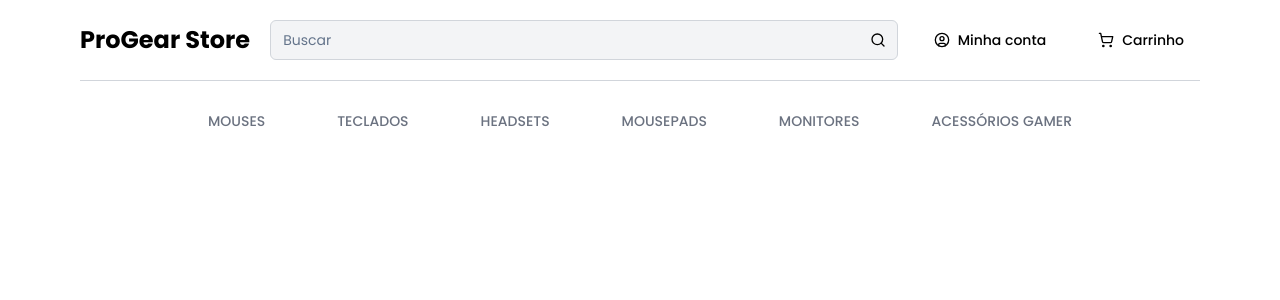
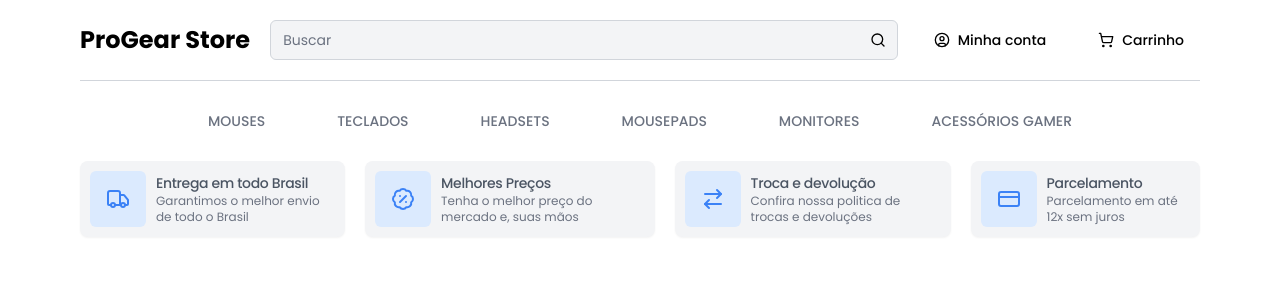
Before and after one commit to arisonfirmino/pro-gear-store, a Next.js app: page / in a window 1280 px wide. Shown: the top 300 px of the page. Built offline with nearby package versions, Linux system fonts and the light colour scheme.

Commit message:
feat: add Benefits components

```diff
--- /dev/null
+++ b/app/(home)/components/benefits.tsx
@@ -0,0 +1,77 @@
+import { cn } from "@/app/lib/utils";
+
+import {
+  Card,
+  CardContent,
+  CardDescription,
+  CardHeader,
+  CardTitle,
+} from "@/app/components/ui/card";
+
+import {
+  ArrowRightLeftIcon,
+  BadgePercentIcon,
+  CreditCardIcon,
+  TruckIcon,
+} from "lucide-react";
+
+const Benefits = () => {
+  const card_items = [
+    {
+      title: "Entrega em todo Brasil",
+      description: "Garantimos o melhor envio de todo o Brasil",
+      icon: <TruckIcon size={24} />,
+    },
+    {
+      title: "Melhores Preços",
+      description: "Tenha o melhor preço do mercado e, suas mãos",
+      icon: <BadgePercentIcon size={24} />,
+    },
+    {
+      title: "Troca e devolução",
+      description: "Confira nossa politica de trocas e devoluções",
+      icon: <ArrowRightLeftIcon size={24} />,
+    },
+    {
+      title: "Parcelamento",
+      description: "Parcelamento em até 12x sem juros",
+      icon: <CreditCardIcon size={24} />,
+    },
+  ];
+
+  return (
+    <div className="grid grid-cols-2 items-center gap-5 xl:flex">
+      {card_items.map((item) => (
+        <Card
+          key={item.title}
+          className={cn(
+            "flex flex-col items-center gap-2.5 border-none bg-muted p-2.5 md:flex-row",
+          )}
+        >
+          <CardHeader
+            className={cn(
+              "flex max-h-14 min-h-14 min-w-14 max-w-14 items-center justify-center rounded-md bg-blue-100 text-blue-500",
+            )}
+          >
+            {item.icon}
+          </CardHeader>
+
+          <CardContent>
+            <CardTitle
+              className={cn("line-clamp-1 text-center text-sm md:text-start")}
+            >
+              {item.title}
+            </CardTitle>
+            <CardDescription
+              className={cn("line-clamp-2 text-center text-xs md:text-start")}
+            >
+              {item.description}
+            </CardDescription>
+          </CardContent>
+        </Card>
+      ))}
+    </div>
+  );
+};
+
+export default Benefits;
--- /dev/null
+++ b/app/(home)/components/header_components/header.tsx
@@ -0,0 +1,17 @@
+import Title from "@/app/(home)/components/header_components/title";
+import Search from "@/app/(home)/components/header_components/search";
+import Menu from "@/app/(home)/components/header_components/menu";
+import Cart from "@/app/(home)/components/header_components/cart";
+
+const Header = () => {
+  return (
+    <header className="flex items-center gap-5">
+      <Title />
+      <Search />
+      <Menu />
+      <Cart />
+    </header>
+  );
+};
+
+export default Header;
--- a/app/(home)/page.tsx
+++ b/app/(home)/page.tsx
@@ -1,15 +1,15 @@
-import Header from "@/app/components/ui/header";
+import Header from "@/app/(home)/components/header_components/header";
 import { Separator } from "@/app/components/ui/separator";
-import Nav from "@/app/components/ui/nav";
+import Nav from "@/app/(home)/components/nav";
+import Benefits from "@/app/(home)/components/benefits";
 
 const Home = () => {
   return (
     <>
       <Header />
-
       <Separator />
-
       <Nav />
+      <Benefits />
     </>
   );
 };
--- /dev/null
+++ b/app/components/ui/card.tsx
@@ -0,0 +1,82 @@
+import * as React from "react";
+
+import { cn } from "@/app/lib/utils";
+
+const Card = React.forwardRef<
+  HTMLDivElement,
+  React.HTMLAttributes<HTMLDivElement>
+>(({ className, ...props }, ref) => (
+  <div
+    ref={ref}
+    className={cn(
+      "rounded-lg border bg-card text-card-foreground shadow-sm",
+      className,
+    )}
+    {...props}
+  />
+));
+Card.displayName = "Card";
+
+const CardHeader = React.forwardRef<
+  HTMLDivElement,
+  React.HTMLAttributes<HTMLDivElement>
+>(({ className, ...props }, ref) => (
+  <div ref={ref} className={cn(className)} {...props} />
+));
+CardHeader.displayName = "CardHeader";
+
+const CardTitle = React.forwardRef<
+  HTMLDivElement,
+  React.HTMLAttributes<HTMLDivElement>
+>(({ className, ...props }, ref) => (
+  <div
+    ref={ref}
+    className={cn(
+      "font-medium leading-none tracking-tight text-secondary-foreground",
+      className,
+    )}
+    {...props}
+  />
+));
+CardTitle.displayName = "CardTitle";
+
+const CardDescription = React.forwardRef<
+  HTMLDivElement,
+  React.HTMLAttributes<HTMLDivElement>
+>(({ className, ...props }, ref) => (
+  <div
+    ref={ref}
+    className={cn("text-sm text-muted-foreground", className)}
+    {...props}
+  />
+));
+CardDescription.displayName = "CardDescription";
+
+const CardContent = React.forwardRef<
+  HTMLDivElement,
+  React.HTMLAttributes<HTMLDivElement>
+>(({ className, ...props }, ref) => (
+  <div ref={ref} className={cn(className)} {...props} />
+));
+CardContent.displayName = "CardContent";
+
+const CardFooter = React.forwardRef<
+  HTMLDivElement,
+  React.HTMLAttributes<HTMLDivElement>
+>(({ className, ...props }, ref) => (
+  <div
+    ref={ref}
+    className={cn("flex items-center p-6 pt-0", className)}
+    {...props}
+  />
+));
+CardFooter.displayName = "CardFooter";
+
+export {
+  Card,
+  CardHeader,
+  CardFooter,
+  CardTitle,
+  CardDescription,
+  CardContent,
+};
--- a/app/components/ui/header.tsx
+++ /dev/null
@@ -1,17 +0,0 @@
-import Title from "@/app/components/header_components/title";
-import Search from "@/app/components/header_components/search";
-import Menu from "@/app/components/header_components/menu";
-import Cart from "@/app/components/header_components/cart";
-
-const Header = () => {
-  return (
-    <header className="flex items-center gap-5">
-      <Title />
-      <Search />
-      <Menu />
-      <Cart />
-    </header>
-  );
-};
-
-export default Header;
--- a/app/globals.css
+++ b/app/globals.css
@@ -19,9 +19,9 @@ body {
     --primary: 222.2 47.4% 11.2%;
     --primary-foreground: 210 40% 98%;
     --secondary: 210 40% 96.1%;
-    --secondary-foreground: 222.2 47.4% 11.2%;
+    --secondary-foreground: 215, 14%, 34%;
     --muted: 220, 14%, 96%;
-    --muted-foreground: 215.4 16.3% 46.9%;
+    --muted-foreground: 220, 9%, 46%;
     --accent: 220, 14%, 96%;
     --accent-foreground: 220, 9%, 46%;
     --destructive: 0 84.2% 60.2%;
```
Also changed, not shown: app/(home)/components/header_components/cart.tsx (renamed from app/components/header_components/cart.tsx), app/(home)/components/header_components/menu.tsx (renamed from app/components/header_components/menu.tsx), app/(home)/components/header_components/search.tsx (renamed from app/components/header_components/search.tsx), app/(home)/components/header_components/title.tsx (renamed from app/components/header_components/title.tsx), app/(home)/components/nav.tsx (renamed from app/components/ui/nav.tsx).
